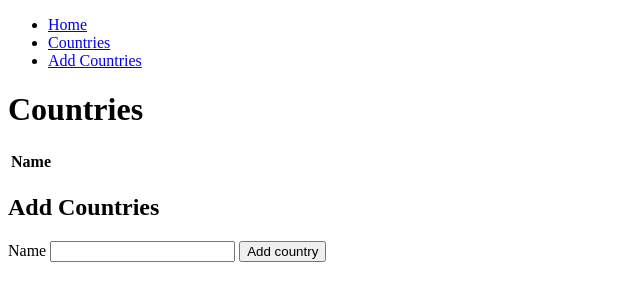
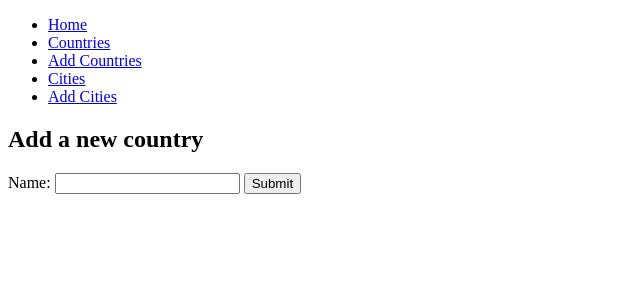
Before and after one commit to Amna25/Final-python-project, a Flask app: page /countries/new in a window 1280 px wide. Shown: the top 301 px of the page, without its empty margins (0-640 px from the left). Run offline with Flask 2, Linux system fonts and the light colour scheme; data that the repository does not hold is empty; parts of the project's set-up code (start-up, migrations or seed data) failed here and were passed over; some libraries are stand-ins or nearby versions.

Commit message:
form added new countries on the browser

```diff
--- a/controllers/countries_controller.py
+++ b/controllers/countries_controller.py
@@ -21,15 +21,14 @@ def show(id):
 #GET '/countries/new
 @countries_blueprint.route("/countries/new", methods=['GET'])
 def new_country():
-    cities=city_repository.select_all()
-    return render_template("countries/index.html", cities=cities)
+    return render_template("countries/new.html")
 
 
 #Create
 #Post '/countries'
 @countries_blueprint.route("/countries", methods=['POST'])
 def create_country():
-    name = request.form['name']
-    country = Country(name)
-    country_repository.save(country)
-    return redirect('/countries')
+    name = request.form["name"]
+    new_country = Country(name)
+    country_repository.save(new_country)
+    return redirect("/countries")
--- a/repositories/country_repository.py
+++ b/repositories/country_repository.py
@@ -44,7 +44,7 @@ def delete(id):
     run_sql(sql, values)
 
 def update(country):
-    sql = "UPDATE countries SET (name) = (%s) WHERE id=%s"
+    sql = "UPDATE FROM countries WHERE id =%s"
     values = [country.name, country.id]
     run_sql(sql, values)
 
--- a/templates/base.html
+++ b/templates/base.html
@@ -13,7 +13,8 @@
         <li><a href="/home">Home</a></li>
         <li><a href="/countries">Countries</a></li>
         <li><a href="/countries/new"> Add Countries</a></li>
-
+        <li><a href="/cities">Cities</a></li>
+        <li><a href="/cities/new"> Add Cities</a></li>
     </nav>
   </header>
   <div class="container">
--- a/templates/countries/index.html
+++ b/templates/countries/index.html
@@ -14,11 +14,5 @@
 
   </tr>
   {% endfor %}
-</table>
-<h2>Add Countries</h2>
-<form class="form_inline" action="/countries" methods="post">
-    <label for="name">Name</label>
-    <input type="text" name="name" id="name">
-    <input type="submit" value="Add country">
-</form>
+
 {% endblock %}
--- a/templates/countries/new.html
+++ b/templates/countries/new.html
@@ -1,12 +1,13 @@
 {% extends 'base.html' %}
 {% block content %}
-<!-- <h1>Add Countries</h1>
-<form class="form_inline" action="/countries" methods="post">
-    <label for="name">Name</label>
-    <input type="text" name="name" id="name">
-    <input type="submit" value="Add country">
-</form> -->
+<h2> Add a new country</h2>
 
+<form action="/countries" method="post">
+    <div>
+        <label for="name">Name:</label>
+        <input type="text" id="name" name="name">
+        <input type="submit" >
 
-
+    </div>
+</form>
 {% endblock %}
```
Also changed, not shown: controllers/cities_controller.py (+4 -6 lines), templates/cities/index.html (added, +24 -0 lines), templates/cities/new.html (added, +12 -0 lines).
